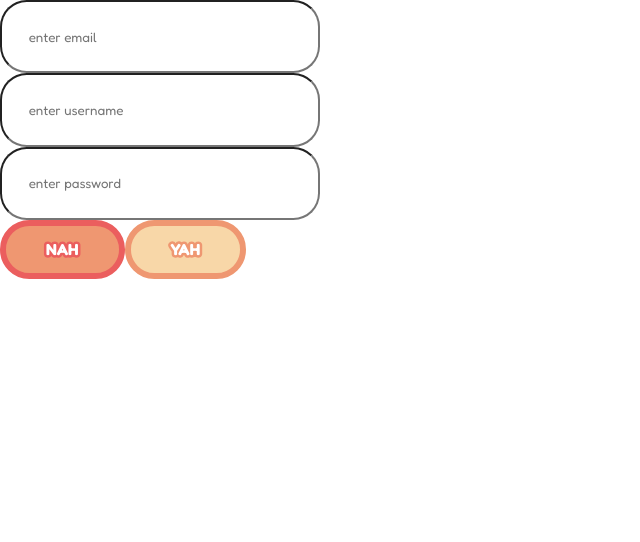
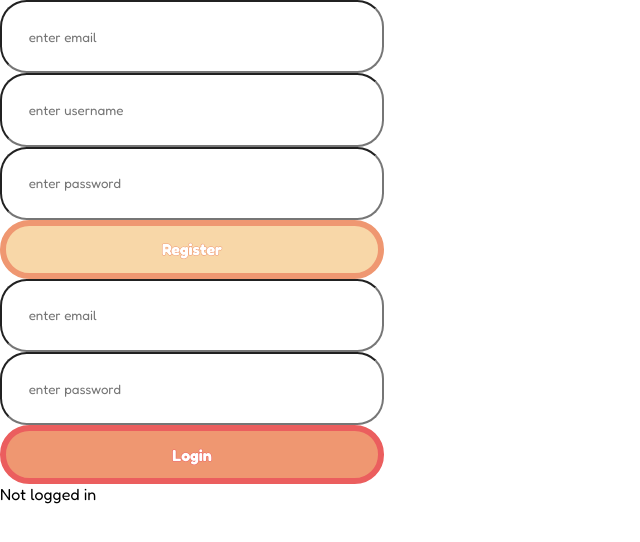
Before and after one commit to Pho86/neko_teikoku, a Next.js app: page /login in a window 1280 px wide. Shown: the top 542 px of the page, without its empty margins (0-640 px from the left). Built offline with nearby package versions, Linux system fonts and the light colour scheme; no server answers.

Commit message:
base authentication finished

```diff
--- a/components/Atoms/Button/index.jsx
+++ b/components/Atoms/Button/index.jsx
@@ -27,9 +27,10 @@ export default function Button({
     alt,
     onClick = () => { },
     textstroke,
+    type,
 }) {
     return (
-        <ButtonDiv color={color} border={border} onClick={onClick} colorhover={colorhover} padding={padding} borderradius={borderradius}>
+        <ButtonDiv color={color} border={border} onClick={onClick} colorhover={colorhover} padding={padding} borderradius={borderradius} type={type}>
             {text && <Typography text={text} color={textcolor} weight={weight} size={size} textstroke={textstroke} />}
             {image && <Image src={image} width={47} height={44} alt={alt} />}
         </ButtonDiv>
--- a/components/Atoms/Text/index.jsx
+++ b/components/Atoms/Text/index.jsx
@@ -11,6 +11,7 @@ padding: ${props => props.padding};
 width: ${props => props.width};
 -webkit-text-stroke: ${props => props.textstroke};
 paint-order: stroke fill;
+
 `
 
 export default function Typography({
--- a/components/Molecules/CatDexCard/index.jsx
+++ b/components/Molecules/CatDexCard/index.jsx
@@ -20,7 +20,7 @@ const CatDexCardDiv = styled(PopUpWithTab)`
 position:absolute;
 `
 const CatDexCardHead = styled.div`
--webkit-text-stroke: 5px var(--secondary-accent);
+-webkit-text-stroke: 1px var(--secondary-accent);
 paint-order: stroke fill;
 `
 const CatDexCardContent = styled.div`
--- a/firebase/firebase.config.js
+++ b/firebase/firebase.config.js
@@ -1,7 +1,10 @@
 import firebase from "firebase/app";
 import { initializeApp } from "firebase/app";
 import "firebase/auth";
-import { initializeAuth } from "firebase/auth";
+import {
+   initializeAuth, browserLocalPersistence,
+   browserSessionPersistence, indexedDBLocalPersistence,
+} from "firebase/auth";
 import { getFirestore } from "firebase/firestore";
 
 // Initialize Firebase with config
@@ -16,7 +19,9 @@ const firebaseConfig = {
 
 const app = initializeApp(firebaseConfig);
 const db = getFirestore(app);
-const auth = initializeAuth(app)
+const auth = initializeAuth(app, {
+   persistence: [indexedDBLocalPersistence, browserSessionPersistence, browserLocalPersistence],
+});
 
 export { db, app, auth };
 // export { app };
--- a/pages/login.jsx
+++ b/pages/login.jsx
@@ -2,50 +2,88 @@ import styled from "styled-components"
 import Input from "@/components/Atoms/Input"
 import Button from "@/components/Atoms/Button"
 import Head from "next/head"
-import { SignUp } from "/server";
-import { use, useState } from "react";
+import { SignUp, SignIn, SignOut } from "/server";
+import { useState, useEffect } from "react";
+import { onAuthStateChanged } from "firebase/auth";
+import { auth } from "@/firebase/firebase.config";
 const LoginForm = styled.form`
 display:flex;
 flex-direction:column;
-width:25%;
+width:30%;
 `
 
 export default function Login() {
+
     const [loginInfo, setLoginInfo] = useState({
         email: "",
         username: "",
         password: ""
-    })
+    });
+    const [currentUser, setCurrentUser] = useState({})
+
     const [ErrorMessage, setErrorMessage] = useState("")
+
     const handleChange = (event) => {
-        setLoginInfo({ ...loginInfo, [event.target.name]: event.target.value });
+        if (event.target.form.name === "register") {
+            setLoginInfo({ ...loginInfo, [event.target.name]: event.target.value });
+        }
+        if (event.target.form.name === "login") {
+            setLoginInfo({ ...loginInfo, [event.target.name]: event.target.value });
+        }
     };
-    const handleSubmit = (event) => {
-        SignUp(loginInfo)
-        // console.log(loginInfo.username)
+    const handleRegisterSubmit = async () => {
         try {
-            setErrorMessage("")
+            await SignUp(loginInfo);
+            setErrorMessage("you have successfuly signed up ")
         }
         catch (error) {
             setErrorMessage("ERROR OCCURED")
         }
     }
+    const handleLoginSubmit = async () => {
+        try {
+            await SignIn(loginInfo)
+            setErrorMessage("you have successfuly logged in ")
+        } catch (error) {
+            setErrorMessage("ERROR OCCURED")
+        }
+    }
+    const handleSignOut = async () => {
+        await SignOut(auth)
+    }
+    useEffect(() => {
+        onAuthStateChanged(auth, async (currentUser) => {
+            setCurrentUser(currentUser);
+            console.log(currentUser)
+        })
+    }, [])
     return (
         <>
             <Head>
                 <title>Login - Neko Teikoku</title>
             </Head>
             <div>
-                <LoginForm onChange={handleChange}>
+                <LoginForm onChange={handleChange} name="register">
                     <Input type="email" name="email" placeholder="enter email" />
                     <Input type="text" name="username" placeholder="enter username" />
                     <Input type="password" name="password" placeholder="enter password" />
+                    <Button type="button" text="Register" onClick={handleRegisterSubmit} colorhover="var(--border)" border="6px solid var(--border)" borderradius={"2.2em"} padding={"1em 3em"} textstroke={"1px var(--border)"} />
                 </LoginForm>
+                {ErrorMessage && ErrorMessage}
+
+                <LoginForm onChange={handleChange} name="login">
+                    <Input type="text" name="email" placeholder="enter email" />
+                    <Input type="password" name="password" placeholder="enter password" />
+                    <Button type="button" text="Login" onClick={handleLoginSubmit} color="var(--border)" colorhover="var(--border-hard)" border="6px solid var(--border-hard)" borderradius={"2.2em"} padding={"1em 3em"} textstroke={"1px var(--border-hard)"} />
+                </LoginForm>
+                {ErrorMessage && ErrorMessage}
                 <div>
-                    <Button text="NAH" color="var(--border)" colorhover="var(--border-hard)" border="6px solid var(--border-hard)" borderradius={"2.2em"} padding={"1em 3em"} textstroke={"5px var(--border-hard)"} />
-                    <Button text="YAH" onClick={handleSubmit} colorhover="var(--border)" border="6px solid var(--border)" borderradius={"2.2em"} padding={"1em 3em"} textstroke={"5px var(--border)"} />
+
+                    {currentUser ? currentUser.displayName : 'Not logged in'}
+
+
+                    {currentUser ? <Button type="button" text="Logout" onClick={handleSignOut} color="var(--border)" colorhover="var(--border-hard)" border="6px solid var(--border-hard)" borderradius={"2.2em"} padding={"1em 3em"} textstroke={"1px var(--border-hard)"} /> : <></>}
                 </div>
-                {ErrorMessage && ErrorMessage}
             </div>
         </>
     )
```
Also changed, not shown: 1 other file (tests, documents, lock files or other folders).
